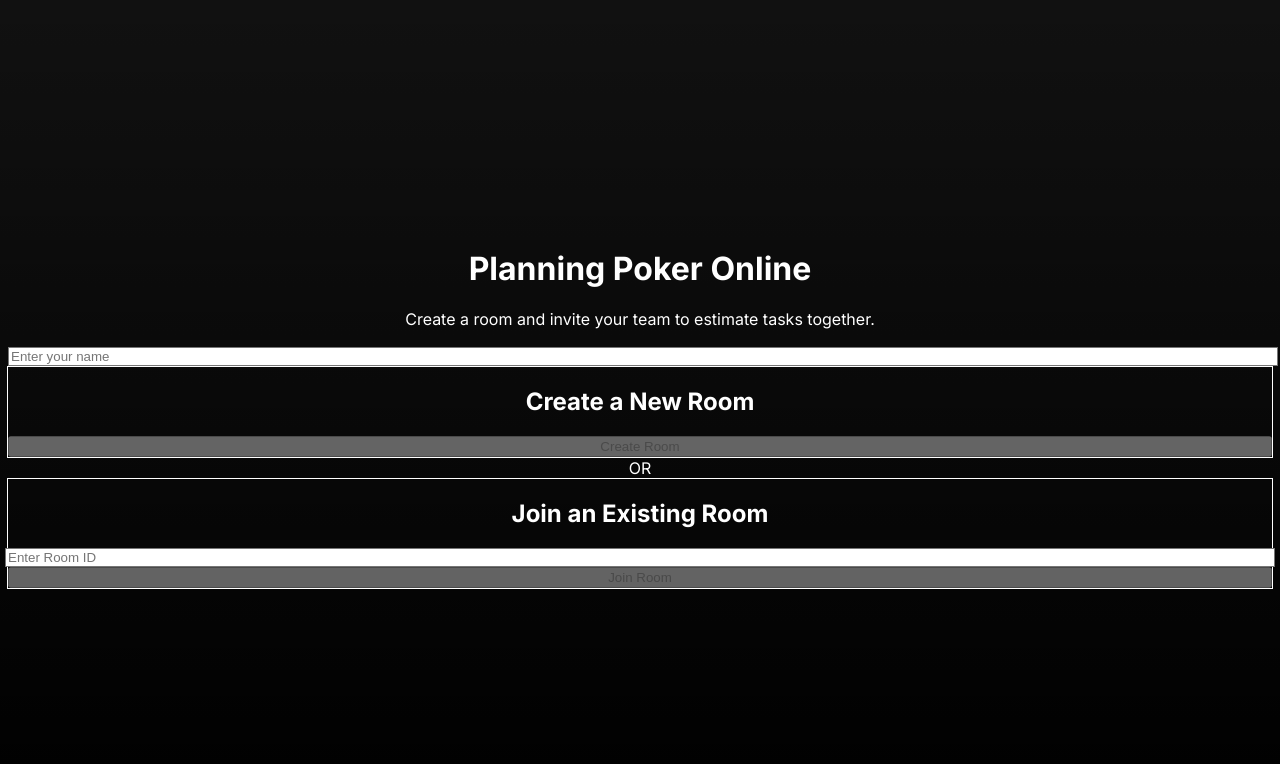
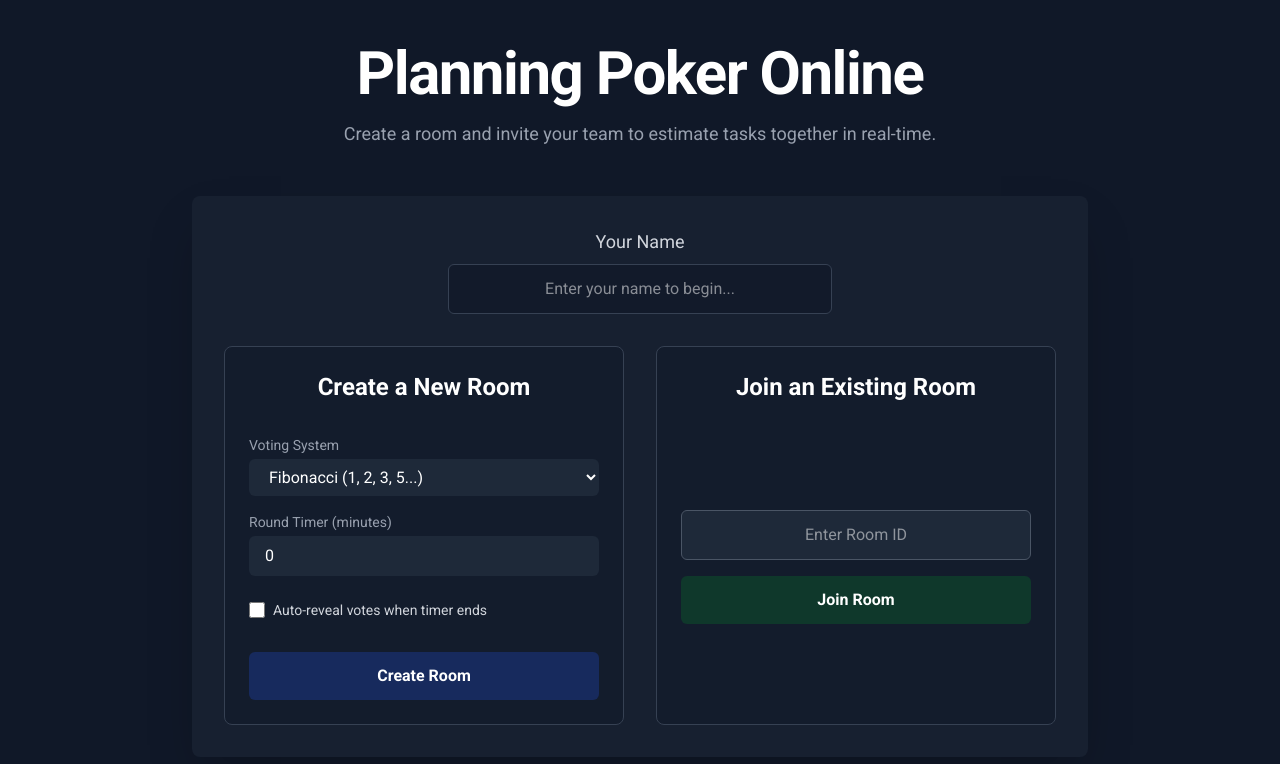
Before and after one commit to ali-gunes/planning-poker, a Next.js app: page / in a window 1280 px wide. Shown: the top 764 px of the page. Built offline with nearby package versions, Linux system fonts and the light colour scheme.

Commit message:
Overhaul the UI

```diff
--- a/postcss.config.mjs
+++ b/postcss.config.mjs
@@ -1,5 +1,8 @@
+/** @type {import('postcss').Config} */
 const config = {
-  plugins: ["@tailwindcss/postcss"],
+  plugins: {
+    '@tailwindcss/postcss': {},
+  },
 };
 
 export default config;
--- a/src/app/api/rooms/route.ts
+++ b/src/app/api/rooms/route.ts
@@ -4,7 +4,7 @@ import { NextResponse } from "next/server";
 
 export async function POST(req: Request) {
     try {
-        const { name } = await req.json();
+        const { name, votingPreset, timerDuration, autoReveal } = await req.json();
 
         if (!name) {
             return NextResponse.json({ error: "Name is required" }, { status: 400 });
@@ -15,6 +15,10 @@ export async function POST(req: Request) {
         const roomData = {
             owner: name,
             created_at: new Date().toISOString(),
+            votingPreset: votingPreset || "fibonacci",
+            timerDuration: timerDuration || 0,
+            autoReveal: autoReveal || false,
+            state: "lobby", // initial state
         };
 
         // Use a Redis pipeline to create the room and set an expiration
--- a/src/app/globals.css
+++ b/src/app/globals.css
@@ -1,21 +1,10 @@
+@import "tailwindcss";
 @tailwind base;
 @tailwind components;
 @tailwind utilities;
 
-:root {
-  --foreground-rgb: 255, 255, 255;
-  --background-start-rgb: 17, 17, 17;
-  --background-end-rgb: 0, 0, 0;
-}
-
 body {
-  color: rgb(var(--foreground-rgb));
-  background: linear-gradient(
-      to bottom,
-      transparent,
-      rgb(var(--background-end-rgb))
-    )
-    rgb(var(--background-start-rgb));
+  @apply bg-gray-900 text-gray-100;
 }
 
 @layer utilities {
--- a/src/app/layout.tsx
+++ b/src/app/layout.tsx
@@ -1,9 +1,12 @@
 import type { Metadata } from "next";
-import { Inter } from "next/font/google";
+import { Roboto } from "next/font/google";
 import "./globals.css";
 
 // Re-triggering CSS build
-const inter = Inter({ subsets: ["latin"] });
+const roboto = Roboto({
+  weight: ["400", "700"],
+  subsets: ["latin"],
+});
 
 export const metadata: Metadata = {
   title: "Planning Poker",
@@ -17,7 +20,7 @@ export default function RootLayout({
 }>) {
   return (
     <html lang="en">
-      <body className={inter.className}>{children}</body>
+      <body className={roboto.className}>{children}</body>
     </html>
   );
 }
--- a/src/app/page.tsx
+++ b/src/app/page.tsx
@@ -8,6 +8,11 @@ export default function Home() {
   const [roomIdToJoin, setRoomIdToJoin] = useState("");
   const [isLoading, setIsLoading] = useState(false);
   const router = useRouter();
+
+  // New room settings state
+  const [votingPreset, setVotingPreset] = useState("fibonacci");
+  const [timerMinutes, setTimerMinutes] = useState(0);
+  const [autoReveal, setAutoReveal] = useState(false);
 
   useEffect(() => {
     const storedName = sessionStorage.getItem("username");
@@ -31,7 +36,13 @@ export default function Home() {
         headers: {
           "Content-Type": "application/json",
         },
-        body: JSON.stringify({ name }),
+        body: JSON.stringify({
+          name,
+          // Pass new settings to the API
+          votingPreset,
+          timerDuration: timerMinutes * 60, // send as seconds
+          autoReveal,
+        }),
       });
 
       if (res.ok) {
@@ -63,56 +74,79 @@ export default function Home() {
   };
 
   return (
-    <main className="flex min-h-screen flex-col items-center justify-center p-24">
-      <div className="flex flex-col items-center gap-8 w-full">
-        <div className="text-center">
-          <h1 className="text-5xl font-bold tracking-tight">
+    <main className="flex min-h-screen flex-col items-center justify-center p-4 md:p-8">
+      <div className="w-full max-w-4xl mx-auto">
+        <div className="text-center mb-12">
+          <h1 className="text-4xl md:text-6xl font-bold tracking-tight text-white">
             Planning Poker Online
           </h1>
-          <p className="text-lg text-gray-400 mt-2">
-            Create a room and invite your team to estimate tasks together.
+          <p className="text-lg text-gray-400 mt-4 max-w-2xl mx-auto">
+            Create a room and invite your team to estimate tasks together in real-time.
           </p>
         </div>
 
-        <div className="w-full max-w-sm">
+        <div className="bg-gray-800/50 rounded-lg p-6 md:p-8 shadow-2xl">
+          <div className="w-full max-w-sm mx-auto mb-8">
+            <label htmlFor="name" className="block text-lg font-medium text-gray-300 mb-2 text-center">Your Name</label>
             <input
+              id="name"
               type="text"
-            placeholder="Enter your name"
+              placeholder="Enter your name to begin..."
               value={name}
               onChange={(e) => setName(e.target.value)}
-            className="w-full px-4 py-2 rounded-md bg-gray-800 text-white border border-gray-600 focus:outline-none focus:ring-2 focus:ring-blue-500"
+              className="w-full px-4 py-3 rounded-md bg-gray-900/70 text-white border border-gray-700 focus:outline-none focus:ring-2 focus:ring-blue-500 text-center"
               disabled={isLoading}
             />
           </div>
 
-        <div className="flex flex-col md:flex-row items-center gap-8 w-full max-w-4xl justify-center">
+          <div className="grid grid-cols-1 md:grid-cols-2 items-start gap-8">
+
             {/* Create Room */}
-          <div className="p-8 border border-gray-700 rounded-lg flex flex-col gap-4 items-center w-full max-w-sm">
-            <h2 className="text-2xl font-semibold">Create a New Room</h2>
+            <div className="p-6 bg-gray-900/50 border border-gray-700 rounded-lg flex flex-col gap-4 items-center w-full h-full">
+              <h2 className="text-2xl font-semibold mb-4 text-white">Create a New Room</h2>
+
+              <div className="w-full">
+                  <label htmlFor="voting-preset" className="block text-sm font-medium text-gray-400 mb-1">Voting System</label>
+                  <select id="voting-preset" value={votingPreset} onChange={e => setVotingPreset(e.target.value)} className="w-full px-4 py-2 rounded-md bg-gray-800 text-white border-gray-600 focus:ring-2 focus:ring-blue-500">
+                      <option value="fibonacci">Fibonacci (1, 2, 3, 5...)</option>
+                      <option value="days">Days (1, 2, 3, 4...)</option>
+                      <option value="hours">Hours (4, 8, 12, 16...)</option>
+                  </select>
+              </div>
+
+              <div className="w-full">
+                  <label htmlFor="timer" className="block text-sm font-medium text-gray-400 mb-1">Round Timer (minutes)</label>
+                  <input type="number" id="timer" value={timerMinutes} onChange={e => setTimerMinutes(parseInt(e.target.value, 10))} min="0" className="w-full px-4 py-2 rounded-md bg-gray-800 text-white border-gray-600 focus:ring-2 focus:ring-blue-500" />
+              </div>
+
+              <div className="w-full flex items-center gap-2 mt-2">
+                  <input type="checkbox" id="auto-reveal" checked={autoReveal} onChange={e => setAutoReveal(e.target.checked)} className="h-4 w-4 rounded bg-gray-700 border-gray-600 text-blue-500 focus:ring-blue-600" />
+                  <label htmlFor="auto-reveal" className="text-sm font-medium text-gray-300">Auto-reveal votes when timer ends</label>
+              </div>
+
               <button
                 onClick={handleCreateRoom}
-              className="w-full px-4 py-2 bg-blue-600 text-white rounded-md hover:bg-blue-700 transition-colors focus:outline-none focus:ring-2 focus:ring-blue-500 focus:ring-offset-2 focus:ring-offset-gray-900 disabled:bg-blue-900 disabled:cursor-not-allowed"
+                className="w-full px-4 py-3 mt-4 bg-blue-600 text-white font-bold rounded-md hover:bg-blue-700 transition-all transform hover:scale-105 disabled:bg-blue-900/50 disabled:cursor-not-allowed"
                 disabled={isLoading || !name.trim()}
               >
                 {isLoading ? "Creating..." : "Create Room"}
               </button>
             </div>
 
-          <div className="text-xl font-semibold">OR</div>
-
             {/* Join Room */}
-          <div className="p-8 border border-gray-700 rounded-lg flex flex-col gap-4 items-center w-full max-w-sm">
-            <h2 className="text-2xl font-semibold">Join an Existing Room</h2>
+            <div className="p-6 bg-gray-900/50 border border-gray-700 rounded-lg flex flex-col gap-4 items-center w-full h-full">
+              <h2 className="text-2xl font-semibold mb-4 text-white">Join an Existing Room</h2>
+              <div className="w-full h-full flex flex-col justify-center items-center gap-4">
                 <input
                   type="text"
                   placeholder="Enter Room ID"
                   value={roomIdToJoin}
                   onChange={(e) => setRoomIdToJoin(e.target.value)}
-              className="w-full px-4 py-2 rounded-md bg-gray-800 text-white border border-gray-600 focus:outline-none focus:ring-2 focus:ring-blue-500"
+                  className="w-full px-4 py-3 rounded-md bg-gray-800 text-white border border-gray-600 focus:outline-none focus:ring-2 focus:ring-green-500 text-center"
                 />
                 <button
                   onClick={handleJoinRoom}
-              className="w-full px-4 py-2 bg-green-600 text-white rounded-md hover:bg-green-700 transition-colors focus:outline-none focus:ring-2 focus:ring-green-500 focus:ring-offset-2 focus:ring-offset-gray-900 disabled:bg-green-900 disabled:cursor-not-allowed"
+                  className="w-full px-4 py-3 bg-green-600 text-white font-bold rounded-md hover:bg-green-700 transition-all transform hover:scale-105 disabled:bg-green-900/50 disabled:cursor-not-allowed"
                   disabled={!roomIdToJoin.trim() || !name.trim()}
                 >
                   Join Room
@@ -120,6 +154,8 @@ export default function Home() {
               </div>
             </div>
           </div>
+        </div>
+      </div>
     </main>
   );
 }
--- a/src/app/room/[roomId]/page.tsx
+++ b/src/app/room/[roomId]/page.tsx
@@ -5,16 +5,20 @@ import { useParams } from "next/navigation";
 import { useSocket } from "@/hooks/useSocket";
 import { NamePromptModal } from "@/components/NamePromptModal";
 
-const fibonacci = [0, 1, 2, 3, 5, 8, 13, 21, 34, 55, 89];
+const votingStacks = {
+    fibonacci: [0, 1, 2, 3, 5, 8, 13, 21, 34, 55, 89],
+    days: [1, 2, 3, 4, 5, 6, 7, 8],
+    hours: [4, 8, 12, 16, 24, 32, 40, 48, 56, 64]
+};
 
-interface Participant {
-  name: string;
-  hasVoted: boolean;
-}
-
-interface Vote {
-    name: string;
-    vote: number;
+interface Participant { name: string; hasVoted: boolean; }
+interface Vote { name: string; vote: number; }
+interface RoomSettings {
+    owner: string;
+    votingPreset: keyof typeof votingStacks;
+    timerDuration: number;
+    autoReveal: boolean;
+    state: string;
 }
 
 export default function RoomPage() {
@@ -26,8 +30,13 @@ export default function RoomPage() {
     const [participants, setParticipants] = useState<Participant[]>([]);
     const [isNameModalOpen, setIsNameModalOpen] = useState(false);
     const [selectedVote, setSelectedVote] = useState<number | null>(null);
-  const [revealed, setRevealed] = useState(false);
     const [votes, setVotes] = useState<Vote[]>([]);
+    const [roomSettings, setRoomSettings] = useState<RoomSettings | null>(null);
+    const [gameState, setGameState] = useState("lobby"); // lobby, voting, revealed
+    const [timer, setTimer] = useState(0);
+
+    const isOwner = roomSettings?.owner === name;
+    const votingCards = roomSettings ? votingStacks[roomSettings.votingPreset] : [];
 
     useEffect(() => {
         const storedName = sessionStorage.getItem("username");
@@ -39,30 +48,52 @@ export default function RoomPage() {
     }, []);
 
     useEffect(() => {
+        let countdown: NodeJS.Timeout;
+        if (gameState === 'voting' && timer > 0) {
+            countdown = setInterval(() => {
+                setTimer(prev => (prev > 0 ? prev - 1 : 0));
+            }, 1000);
+        }
+        return () => clearInterval(countdown);
+    }, [gameState, timer]);
+
+    useEffect(() => {
         if (!socket) return;
 
-    socket.on("update_participants", (participants: Participant[]) => {
-      setParticipants(participants);
+        socket.on("room_settings", (settings: RoomSettings) => {
+            setRoomSettings(settings);
+            setGameState(settings.state);
         });
+
+        socket.on("update_participants", (participants: Participant[]) => setParticipants(participants));
 
         socket.on("votes_revealed", (revealedVotes: Vote[]) => {
             setVotes(revealedVotes);
-        setRevealed(true);
+            setGameState("revealed");
         });
 
         socket.on("new_round_started", (participants: Participant[]) => {
-        setRevealed(false);
+            setGameState("voting");
             setVotes([]);
             setSelectedVote(null);
             setParticipants(participants);
+            if (roomSettings) setTimer(roomSettings.timerDuration);
+        });
+
+        socket.on("round_started", () => {
+            setGameState("voting");
+            setSelectedVote(null);
+            if (roomSettings) setTimer(roomSettings.timerDuration);
         });
 
         return () => {
+          socket.off("room_settings");
           socket.off("update_participants");
           socket.off("votes_revealed");
           socket.off("new_round_started");
+          socket.off("round_started");
         }
-  }, [socket]);
+    }, [socket, roomSettings]);
 
     const handleNameSubmit = (submittedName: string) => {
         const trimmedName = submittedName.trim();
@@ -72,113 +103,133 @@ export default function RoomPage() {
     };
 
     const handleVote = (vote: number) => {
-    if (socket && !revealed) {
+        if (socket && gameState === 'voting') {
             setSelectedVote(vote);
             socket.emit("user_voted", { roomId, name, vote });
         }
     };
 
     const handleRevealVotes = () => {
-    if (socket) {
-        socket.emit("reveal_votes", { roomId });
-    }
+        if (socket) socket.emit("reveal_votes", { roomId });
     };
 
     const handleNewRound = () => {
-    if (socket) {
-        socket.emit("new_round", { roomId });
-    }
+        if (socket) socket.emit("new_round", { roomId });
+    };
+
+    const handleStartRound = () => {
+        if (socket && isOwner) socket.emit("start_round", { roomId });
     };
 
     const voteCounts = useMemo(() => {
-    if (!revealed) return { average: 0, min: 0, max: 0 };
+        if (gameState !== 'revealed') return { average: 0, min: 0, max: 0, consensus: false };
         const numericVotes = votes.map(v => v.vote);
-    if (numericVotes.length === 0) return { average: 0, min: 0, max: 0 };
+        if (numericVotes.length === 0) return { average: 0, min: 0, max: 0, consensus: false };
 
         const sum = numericVotes.reduce((acc, v) => acc + v, 0);
         const average = sum / numericVotes.length;
         const min = Math.min(...numericVotes);
         const max = Math.max(...numericVotes);
+        const consensus = new Set(numericVotes).size === 1;
 
-    return { average: average.toFixed(1), min, max };
-  }, [votes, revealed]);
+        return { average: average.toFixed(1), min, max, consensus };
+    }, [votes, gameState]);
 
+    const formatTime = (seconds: number) => {
+        const mins = Math.floor(seconds / 60).toString().padStart(2, '0');
+        const secs = (seconds % 60).toString().padStart(2, '0');
+        return `${mins}:${secs}`;
+    };
 
     return (
         <>
-      <NamePromptModal
-        isOpen={isNameModalOpen}
-        onClose={() => {}} // Don't allow closing without a name
-        onSubmit={handleNameSubmit}
-      />
-      <div className="min-h-screen bg-gray-900 text-white flex flex-col items-center p-8">
-        <header className="w-full max-w-6xl mx-auto flex justify-between items-center mb-8">
-          <h1 className="text-3xl font-bold">Planning Poker</h1>
-          <div className="text-lg">
-            Room: <span className="font-mono bg-gray-800 px-2 py-1 rounded">{roomId}</span>
+            <NamePromptModal isOpen={isNameModalOpen} onClose={() => {}} onSubmit={handleNameSubmit} />
+            <div className="min-h-screen bg-gray-900 text-gray-100 flex flex-col p-4 md:p-8">
+
+                {/* Header */}
+                <header className="w-full max-w-7xl mx-auto flex justify-between items-center mb-6">
+                    <h1 className="text-2xl md:text-3xl font-bold">Planning Poker</h1>
+                    {timer > 0 && gameState === 'voting' && (
+                        <div className="text-2xl font-mono bg-red-800 text-white px-4 py-2 rounded-lg shadow-lg">{formatTime(timer)}</div>
+                    )}
+                    <div className="text-lg bg-gray-800 px-3 py-1 rounded-md">
+                        Room: <span className="font-mono text-blue-400">{roomId}</span>
                     </div>
                 </header>
 
-        <main className="w-full max-w-6xl mx-auto grid grid-cols-1 md:grid-cols-4 gap-8">
-          {/* Participants Panel */}
-          <aside className="md:col-span-1 bg-gray-800 rounded-lg p-6">
-            <h2 className="text-2xl font-semibold mb-4">Participants ({participants.length})</h2>
+                <main className="w-full max-w-7xl mx-auto grid grid-cols-1 lg:grid-cols-4 gap-8">
+
+                    {/* Left Panel: Participants & Controls */}
+                    <aside className="lg:col-span-1 bg-gray-800/50 rounded-lg p-6 h-fit shadow-2xl">
+                        <h2 className="text-xl font-semibold mb-4 border-b border-gray-700 pb-2">Participants ({participants.length})</h2>
                         <ul className="space-y-3">
                             {participants.map((p) => (
-                <li key={p.name} className="flex items-center justify-between">
-                  <span>{p.name}</span>
-                  <span className={`w-3 h-3 rounded-full ${p.hasVoted ? "bg-green-500" : "bg-gray-500"}`} title={p.hasVoted ? "Voted" : "Waiting..."}></span>
+                                <li key={p.name} className="flex items-center justify-between bg-gray-700/50 px-3 py-2 rounded-md">
+                                    <span className="font-medium">{p.name} {p.name === name && "(You)"} {p.name === roomSettings?.owner && "👑"}</span>
+                                    <span className={`w-3 h-3 rounded-full transition-colors ${p.hasVoted ? "bg-green-400" : "bg-gray-500"}`} title={p.hasVoted ? "Voted" : "Waiting..."}></span>
                                 </li>
                             ))}
                         </ul>
+                         <div className="mt-8 pt-4 border-t border-gray-700 flex flex-col gap-3">
+                            {isOwner && gameState === 'lobby' && (
+                                <button onClick={handleStartRound} className="w-full px-6 py-2 bg-yellow-500 text-black font-bold rounded-md hover:bg-yellow-600 transition-all transform hover:scale-105">Start Round</button>
+                            )}
+                            {isOwner && gameState === 'voting' && (
+                                <button onClick={handleRevealVotes} className="w-full px-6 py-2 bg-green-500 text-white font-bold rounded-md hover:bg-green-600 transition-all transform hover:scale-105">Reveal Votes</button>
+                            )}
+                            {isOwner && gameState === 'revealed' && (
+                                <button onClick={handleNewRound} className="w-full px-6 py-2 bg-blue-500 text-white font-bold rounded-md hover:bg-blue-600 transition-all transform hover:scale-105">New Round</button>
+                            )}
+                        </div>
                     </aside>
 
-          {/* Voting Area */}
-          <section className="md:col-span-3 bg-gray-800 rounded-lg p-8 flex flex-col items-center justify-center">
-            <h2 className="text-3xl font-bold mb-8">
-              {revealed ? "Votes" : "Cast your vote"}
+                    {/* Right Panel: Voting Area */}
+                    <section className="lg:col-span-3 bg-gray-800/50 rounded-lg p-6 md:p-8 flex flex-col items-center justify-center min-h-[50vh] shadow-2xl">
+                        <h2 className="text-3xl font-bold mb-8 text-center">
+                            {gameState === 'revealed' && "Votes"}
+                            {gameState === 'voting' && "Cast your vote"}
+                            {gameState === 'lobby' && "Waiting for the round to start..."}
                         </h2>
 
-            {revealed ? (
-              <div className="flex flex-col items-center gap-4 w-full">
-                <div className="grid grid-cols-3 sm:grid-cols-4 md:grid-cols-5 gap-4">
+                        {/* Revealed State */}
+                        {gameState === 'revealed' ? (
+                            <div className="flex flex-col items-center gap-6 w-full">
+                                <div className="flex flex-wrap justify-center gap-4">
                                     {votes.map((vote, i) => (
-                      <div key={i} className="flex flex-col items-center">
-                          <div className="w-24 h-36 bg-white text-black rounded-lg flex items-center justify-center text-4xl font-bold">
-                              {vote.vote}
-                          </div>
-                          <span className="mt-2 text-lg">{vote.name}</span>
+                                        <div key={i} className="flex flex-col items-center text-center">
+                                            <div className="w-24 h-36 bg-white text-gray-900 rounded-lg flex items-center justify-center text-4xl font-bold shadow-lg transform transition-transform hover:scale-105">{vote.vote}</div>
+                                            <span className="mt-2 text-lg font-medium">{vote.name}</span>
                                         </div>
                                     ))}
                                 </div>
-                <div className="mt-8 text-xl w-full flex justify-around">
-                    <span>Min: <span className="font-bold">{voteCounts.min}</span></span>
+                                <div className="mt-6 text-xl w-full flex justify-around items-center bg-gray-900/50 p-4 rounded-lg">
+                                    <span>Min: <span className="font-bold text-blue-400">{voteCounts.min}</span></span>
                                     <span className="font-bold text-2xl">Average: {voteCounts.average}</span>
-                    <span>Max: <span className="font-bold">{voteCounts.max}</span></span>
+                                    <span>Max: <span className="font-bold text-blue-400">{voteCounts.max}</span></span>
                                 </div>
+                                {voteCounts.consensus && <div className="mt-4 text-green-400 font-bold text-2xl animate-pulse">CONSENSUS!</div>}
                             </div>
                         ) : (
-              <div className="grid grid-cols-3 sm:grid-cols-4 md:grid-cols-6 gap-4">
-                {fibonacci.map((value) => (
+                        /* Voting State */
+                            <div className="flex flex-wrap justify-center gap-4">
+                                {votingCards.map((value) => (
                                     <button
                                         key={value}
                                         onClick={() => handleVote(value)}
-                    className={`w-24 h-36 rounded-lg flex items-center justify-center text-4xl font-bold transition-transform transform hover:-translate-y-1 ${selectedVote === value ? "bg-green-600" : "bg-blue-600 hover:bg-blue-700"}`}
+                                        disabled={gameState !== 'voting'}
+                                        className={`w-28 h-40 rounded-xl flex items-center justify-center text-4xl font-bold transition-all duration-200 shadow-lg
+                                            ${ gameState !== 'voting'
+                                                ? "bg-gray-700 cursor-not-allowed text-gray-500"
+                                                : selectedVote === value
+                                                ? "bg-blue-600 text-white ring-4 ring-blue-400 transform -translate-y-2"
+                                                : "bg-gray-800 text-blue-400 hover:bg-gray-700 hover:-translate-y-1"
+                                            }`}
                                     >
                                         {value}
                                     </button>
                                 ))}
                             </div>
                         )}
-
-            <div className="mt-12 flex gap-4">
-              <button onClick={handleRevealVotes} className="px-6 py-2 bg-green-600 text-white rounded-md hover:bg-green-700">
-                Reveal Votes
-              </button>
-              <button onClick={handleNewRound} className="px-6 py-2 bg-gray-600 text-white rounded-md hover:bg-gray-700">
-                New Round
-              </button>
-            </div>
                     </section>
                 </main>
             </div>
```
Also changed, not shown: server.ts (+43 -0 lines). Lines whose indentation alone changed are shown as unchanged.
